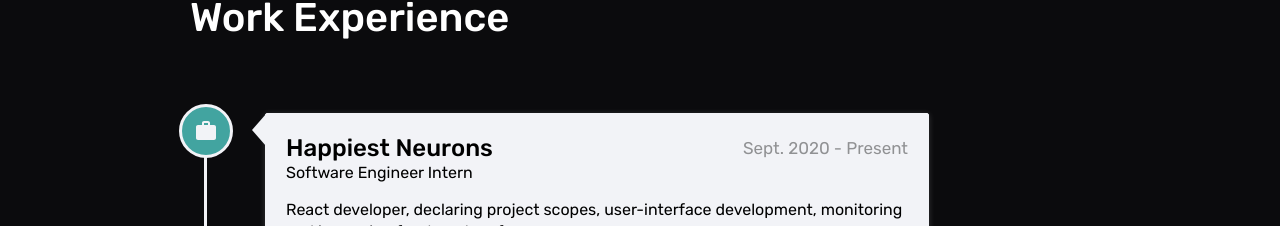
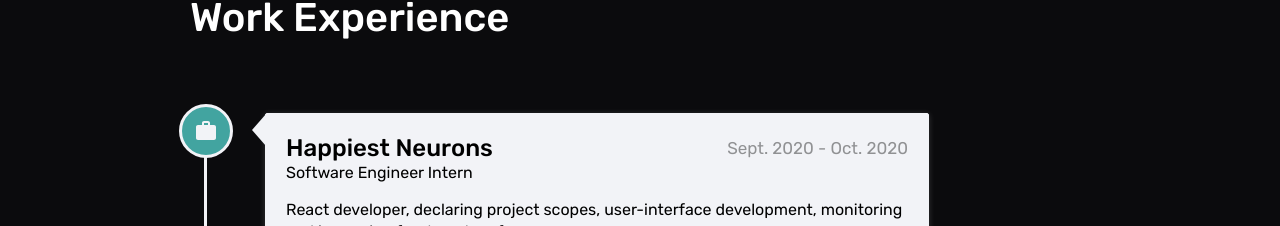
Before and after one commit to roshan0708/portfolio_v2, a React (Create React App) app: page / in a window 1280 px wide. Shown: the part 1392-1618 px from the top of the page. Built offline with nearby package versions, Linux system fonts and the light colour scheme.

Commit message:
updated resume

```diff
--- a/src/components/navbar.jsx
+++ b/src/components/navbar.jsx
@@ -1,6 +1,7 @@
 import React from 'react';
 import { Nav, Navbar, Button } from 'react-bootstrap';
 import Fade from 'react-reveal/Fade';
+import Resume from "../assets/Resume.pdf";
 
 const NavbarComponent = () => {
     const changeBackground = () => {
@@ -49,7 +50,7 @@
               <Nav.Link
                 className="px-3"
                 rel="noopener noreferrer"
-                href="https://drive.google.com/file/d/15SeYYPEyzM0kxhG1UCV32BEVVcEk5xOn/view?usp=sharing"
+                href={Resume}
                 target="_blank"
               >
                 <Button variant="outline-success" className="button">
--- a/src/components/work.json
+++ b/src/components/work.json
@@ -3,7 +3,7 @@
     "id":"ck123",
     "company": "Happiest Neurons",
     "site":"https://www.happiestneurons.com/",
-    "date": "Sept. 2020 - Present",
+    "date": "Sept. 2020 - Oct. 2020",
     "text": "React developer, declaring project scopes, user-interface development, monitoring and improving front-end performance."
   },
   {
```
Also changed, not shown: 1 other file (tests, documents, lock files or other folders).
